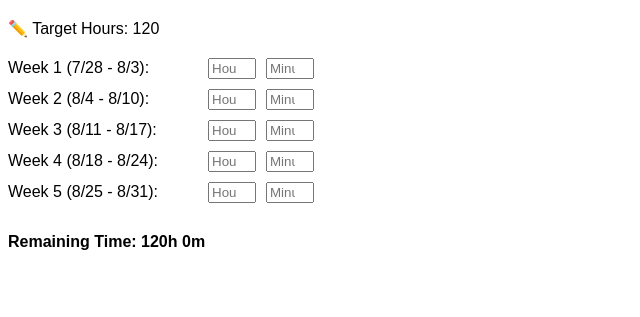
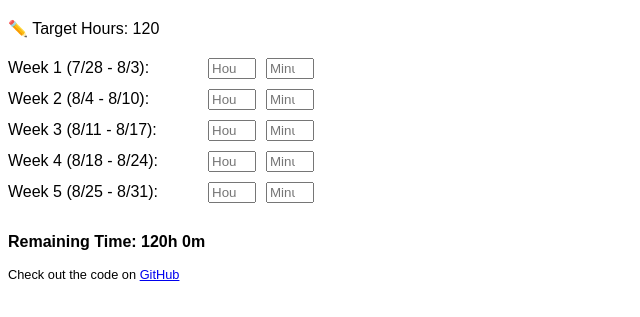
Before and after one commit to mattmorganpdx/hoursCalc, a website built with webpack: page index.html in a window 1280 px wide. Shown: the part 61-378 px from the top of the page, without its empty margins (0-640 px from the left). Built offline with nearby package versions, Linux system fonts and the light colour scheme.

Commit message:
add link to repo from app

```diff
--- a/css/style.css
+++ b/css/style.css
@@ -39,3 +39,7 @@ button {
 #total-hours-input {
   width: 5ch; /* Set width to 3 characters */
 }
+
+.small-font {
+  font-size: 0.8em; /* Adjust the size as needed */
+}
--- a/index.html
+++ b/index.html
@@ -24,6 +24,7 @@
     <div id="weeks-container"></div>
   </form>
   <p id="remaining-time">Remaining Time: 120h 0m</p>
+  <p class="small-font">Check out the code on <a href="https://github.com/mattmorganpdx/hoursCalc" target="_blank">GitHub</a></p>
   <script src="js/app.js"></script>
 </body>
 </html>
```
